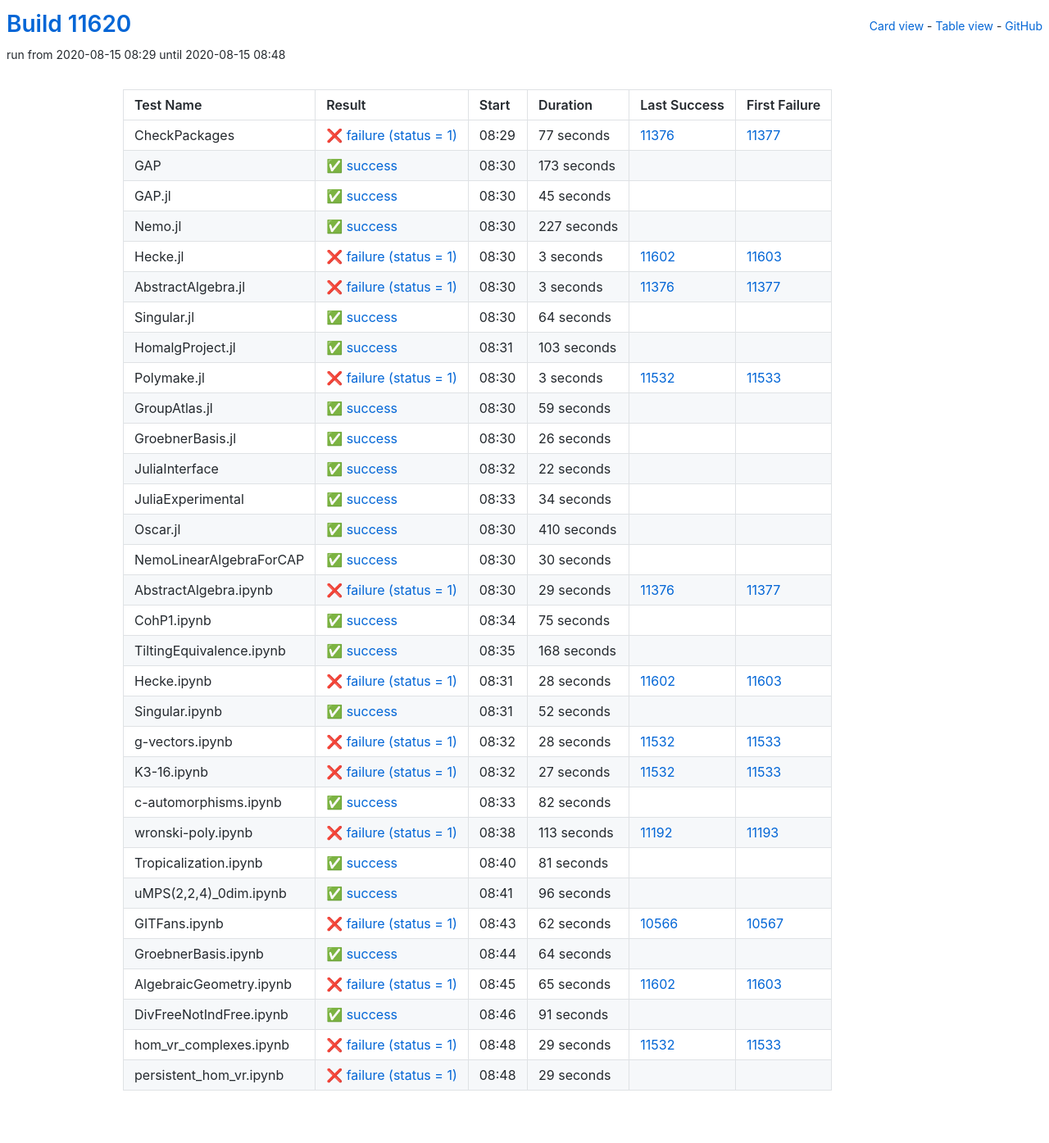
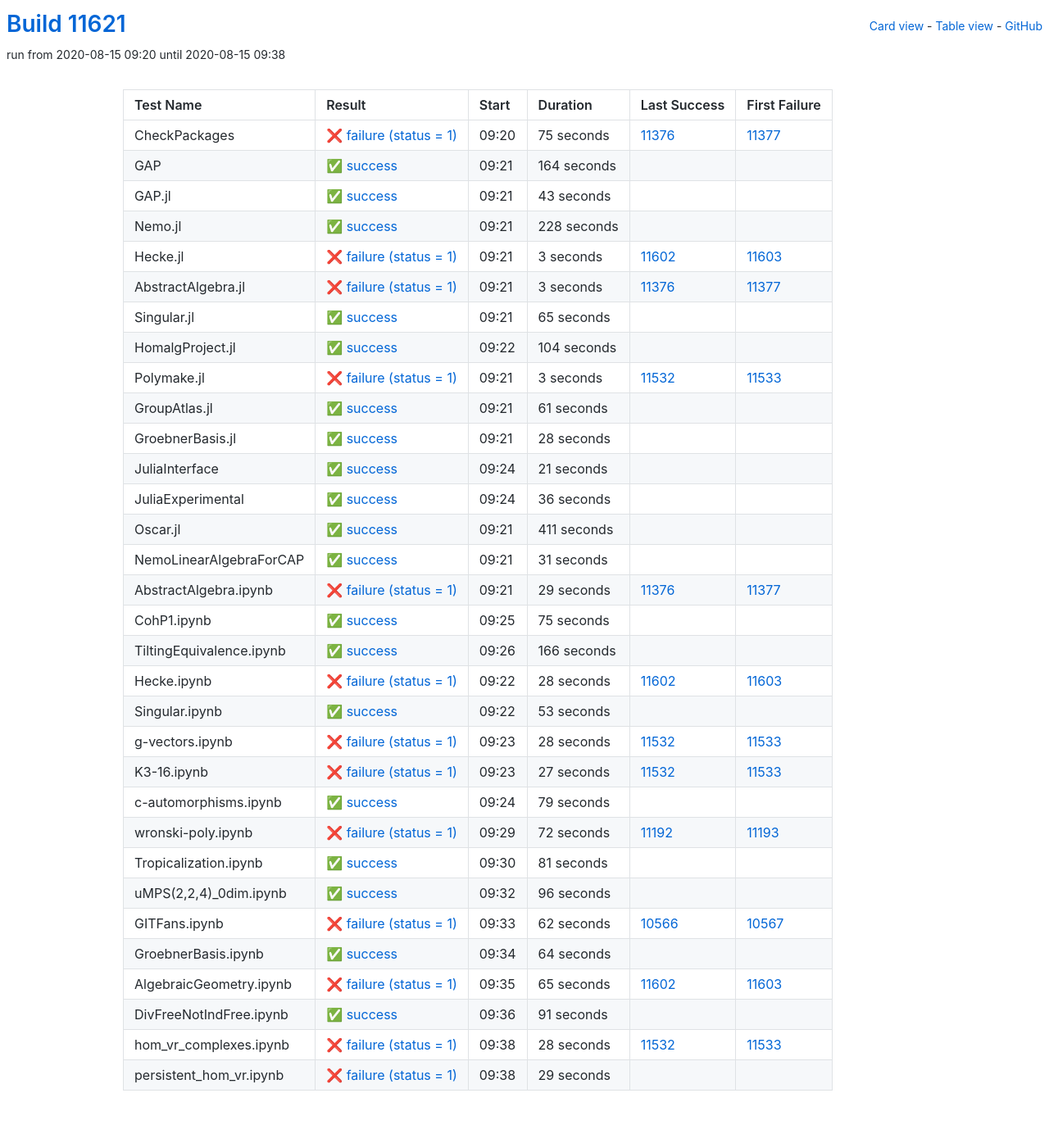
Before and after one commit to oscar-system/oscar-ci-status, a Jekyll site: the page built from table.html, in a window 1280 px wide. Shown: the whole page at 82% size. Built offline with Jekyll 4.4.1, drawn with Linux system fonts in a browser that asks for light colours.

Commit message:
Build #11621

```diff
--- a/_data/ci.yml
+++ b/_data/ci.yml
@@ -1,6 +1,6 @@
 ---
-build: 11620
-build_url: https://oscarci.mathematik.uni-kl.de/job/oscar/11620/
+build: 11621
+build_url: https://oscarci.mathematik.uni-kl.de/job/oscar/11621/
 job: oscar
 organization: oscar-system
 repo: oscar-ci-status
@@ -8,56 +8,56 @@
 tests:
 - name: CheckPackages
   id: checkpackages
-  log: https://oscarci.mathematik.uni-kl.de/job/oscar/11620/artifact/logs/build-11620/CheckPackages.log
-  start: 2020-08-15 08:29
+  log: https://oscarci.mathematik.uni-kl.de/job/oscar/11621/artifact/logs/build-11621/CheckPackages.log
+  start: 2020-08-15 09:20
   success: false
   exitcode: 1
   status: failure
-  duration: 77
+  duration: 75
   last_success: 11376
   last_success_url: https://oscarci.mathematik.uni-kl.de/job/oscar/11376/
   first_failure: 11377
   first_failure_url: https://oscarci.mathematik.uni-kl.de/job/oscar/11377/
 - name: GAP
   id: gap
-  log: https://oscarci.mathematik.uni-kl.de/job/oscar/11620/artifact/logs/build-11620/GAP.log
-  start: 2020-08-15 08:30
+  log: https://oscarci.mathematik.uni-kl.de/job/oscar/11621/artifact/logs/build-11621/GAP.log
+  start: 2020-08-15 09:21
   success: true
   exitcode: 0
   status: success
-  duration: 173
+  duration: 164
   last_success: false
   last_success_url:
   first_failure: false
   first_failure_url:
 - name: GAP.jl
   id: gap-jl
-  log: https://oscarci.mathematik.uni-kl.de/job/oscar/11620/artifact/logs/build-11620/GAP.jl.log
-  start: 2020-08-15 08:30
+  log: https://oscarci.mathematik.uni-kl.de/job/oscar/11621/artifact/logs/build-11621/GAP.jl.log
+  start: 2020-08-15 09:21
   success: true
   exitcode: 0
   status: success
-  duration: 45
+  duration: 43
   last_success: false
   last_success_url:
   first_failure: false
   first_failure_url:
 - name: Nemo.jl
   id: nemo-jl
-  log: https://oscarci.mathematik.uni-kl.de/job/oscar/11620/artifact/logs/build-11620/Nemo.jl.log
-  start: 2020-08-15 08:30
+  log: https://oscarci.mathematik.uni-kl.de/job/oscar/11621/artifact/logs/build-11621/Nemo.jl.log
+  start: 2020-08-15 09:21
   success: true
   exitcode: 0
   status: success
-  duration: 227
+  duration: 228
   last_success: false
   last_success_url:
   first_failure: false
   first_failure_url:
 - name: Hecke.jl
   id: hecke-jl
-  log: https://oscarci.mathematik.uni-kl.de/job/oscar/11620/artifact/logs/build-11620/Hecke.jl.log
-  start: 2020-08-15 08:30
+  log: https://oscarci.mathematik.uni-kl.de/job/oscar/11621/artifact/logs/build-11621/Hecke.jl.log
+  start: 2020-08-15 09:21
   success: false
   exitcode: 1
   status: failure
@@ -68,8 +68,8 @@
   first_failure_url: https://oscarci.mathematik.uni-kl.de/job/oscar/11603/
 - name: AbstractAlgebra.jl
   id: abstractalgebra-jl
-  log: https://oscarci.mathematik.uni-kl.de/job/oscar/11620/artifact/logs/build-11620/AbstractAlgebra.jl.log
-  start: 2020-08-15 08:30
+  log: https://oscarci.mathematik.uni-kl.de/job/oscar/11621/artifact/logs/build-11621/AbstractAlgebra.jl.log
+  start: 2020-08-15 09:21
   success: false
   exitcode: 1
   status: failure
@@ -80,32 +80,32 @@
   first_failure_url: https://oscarci.mathematik.uni-kl.de/job/oscar/11377/
 - name: Singular.jl
   id: singular-jl
-  log: https://oscarci.mathematik.uni-kl.de/job/oscar/11620/artifact/logs/build-11620/Singular.jl.log
-  start: 2020-08-15 08:30
+  log: https://oscarci.mathematik.uni-kl.de/job/oscar/11621/artifact/logs/build-11621/Singular.jl.log
+  start: 2020-08-15 09:21
   success: true
   exitcode: 0
   status: success
-  duration: 64
+  duration: 65
   last_success: false
   last_success_url:
   first_failure: false
   first_failure_url:
 - name: HomalgProject.jl
   id: homalgproject-jl
-  log: https://oscarci.mathematik.uni-kl.de/job/oscar/11620/artifact/logs/build-11620/HomalgProject.jl.log
-  start: 2020-08-15 08:31
+  log: https://oscarci.mathematik.uni-kl.de/job/oscar/11621/artifact/logs/build-11621/HomalgProject.jl.log
+  start: 2020-08-15 09:22
   success: true
   exitcode: 0
   status: success
-  duration: 103
+  duration: 104
   last_success: false
   last_success_url:
   first_failure: false
   first_failure_url:
 - name: Polymake.jl
   id: polymake-jl
-  log: https://oscarci.mathematik.uni-kl.de/job/oscar/11620/artifact/logs/build-11620/Polymake.jl.log
-  start: 2020-08-15 08:30
+  log: https://oscarci.mathematik.uni-kl.de/job/oscar/11621/artifact/logs/build-11621/Polymake.jl.log
+  start: 2020-08-15 09:21
   success: false
   exitcode: 1
   status: failure
@@ -116,80 +116,80 @@
   first_failure_url: https://oscarci.mathematik.uni-kl.de/job/oscar/11533/
 - name: GroupAtlas.jl
   id: groupatlas-jl
-  log: https://oscarci.mathematik.uni-kl.de/job/oscar/11620/artifact/logs/build-11620/GroupAtlas.jl.log
-  start: 2020-08-15 08:30
+  log: https://oscarci.mathematik.uni-kl.de/job/oscar/11621/artifact/logs/build-11621/GroupAtlas.jl.log
+  start: 2020-08-15 09:21
   success: true
   exitcode: 0
   status: success
-  duration: 59
+  duration: 61
   last_success: false
   last_success_url:
   first_failure: false
   first_failure_url:
 - name: GroebnerBasis.jl
   id: groebnerbasis-jl
-  log: https://oscarci.mathematik.uni-kl.de/job/oscar/11620/artifact/logs/build-11620/GroebnerBasis.jl.log
-  start: 2020-08-15 08:30
+  log: https://oscarci.mathematik.uni-kl.de/job/oscar/11621/artifact/logs/build-11621/GroebnerBasis.jl.log
+  start: 2020-08-15 09:21
   success: true
   exitcode: 0
   status: success
-  duration: 26
+  duration: 28
   last_success: false
   last_success_url:
   first_failure: false
   first_failure_url:
 - name: JuliaInterface
   id: juliainterface
-  log: https://oscarci.mathematik.uni-kl.de/job/oscar/11620/artifact/logs/build-11620/JuliaInterface.log
-  start: 2020-08-15 08:32
+  log: https://oscarci.mathematik.uni-kl.de/job/oscar/11621/artifact/logs/build-11621/JuliaInterface.log
+  start: 2020-08-15 09:24
   success: true
   exitcode: 0
   status: success
-  duration: 22
+  duration: 21
   last_success: false
   last_success_url:
   first_failure: false
   first_failure_url:
 - name: JuliaExperimental
   id: juliaexperimental
-  log: https://oscarci.mathematik.uni-kl.de/job/oscar/11620/artifact/logs/build-11620/JuliaExperimental.log
-  start: 2020-08-15 08:33
+  log: https://oscarci.mathematik.uni-kl.de/job/oscar/11621/artifact/logs/build-11621/JuliaExperimental.log
+  start: 2020-08-15 09:24
   success: true
   exitcode: 0
   status: success
-  duration: 34
+  duration: 36
   last_success: false
   last_success_url:
   first_failure: false
   first_failure_url:
 - name: Oscar.jl
   id: oscar-jl
-  log: https://oscarci.mathematik.uni-kl.de/job/oscar/11620/artifact/logs/build-11620/Oscar.jl.log
-  start: 2020-08-15 08:30
+  log: https://oscarci.mathematik.uni-kl.de/job/oscar/11621/artifact/logs/build-11621/Oscar.jl.log
+  start: 2020-08-15 09:21
   success: true
   exitcode: 0
   status: success
-  duration: 410
+  duration: 411
   last_success: false
   last_success_url:
   first_failure: false
   first_failure_url:
 - name: NemoLinearAlgebraForCAP
   id: nemolinearalgebraforcap
-  log: https://oscarci.mathematik.uni-kl.de/job/oscar/11620/artifact/logs/build-11620/NemoLinearAlgebraForCAP.log
-  start: 2020-08-15 08:30
+  log: https://oscarci.mathematik.uni-kl.de/job/oscar/11621/artifact/logs/build-11621/NemoLinearAlgebraForCAP.log
+  start: 2020-08-15 09:21
   success: true
   exitcode: 0
   status: success
-  duration: 30
+  duration: 31
   last_success: false
   last_success_url:
   first_failure: false
   first_failure_url:
 - name: AbstractAlgebra.ipynb
   id: abstractalgebra-ipynb
-  log: https://oscarci.mathematik.uni-kl.de/job/oscar/11620/artifact/logs/build-11620/AbstractAlgebra.ipynb.log
-  start: 2020-08-15 08:30
+  log: https://oscarci.mathematik.uni-kl.de/job/oscar/11621/artifact/logs/build-11621/AbstractAlgebra.ipynb.log
+  start: 2020-08-15 09:21
   success: false
   exitcode: 1
   status: failure
@@ -200,8 +200,8 @@
   first_failure_url: https://oscarci.mathematik.uni-kl.de/job/oscar/11377/
 - name: CohP1.ipynb
   id: cohp1-ipynb
-  log: https://oscarci.mathematik.uni-kl.de/job/oscar/11620/artifact/logs/build-11620/CohP1.ipynb.log
-  start: 2020-08-15 08:34
+  log: https://oscarci.mathematik.uni-kl.de/job/oscar/11621/artifact/logs/build-11621/CohP1.ipynb.log
+  start: 2020-08-15 09:25
   success: true
   exitcode: 0
   status: success
@@ -212,20 +212,20 @@
   first_failure_url:
 - name: TiltingEquivalence.ipynb
   id: tiltingequivalence-ipynb
-  log: https://oscarci.mathematik.uni-kl.de/job/oscar/11620/artifact/logs/build-11620/TiltingEquivalence.ipynb.log
-  start: 2020-08-15 08:35
+  log: https://oscarci.mathematik.uni-kl.de/job/oscar/11621/artifact/logs/build-11621/TiltingEquivalence.ipynb.log
+  start: 2020-08-15 09:26
   success: true
   exitcode: 0
   status: success
-  duration: 168
+  duration: 166
   last_success: false
   last_success_url:
   first_failure: false
   first_failure_url:
 - name: Hecke.ipynb
   id: hecke-ipynb
-  log: https://oscarci.mathematik.uni-kl.de/job/oscar/11620/artifact/logs/build-11620/Hecke.ipynb.log
-  start: 2020-08-15 08:31
+  log: https://oscarci.mathematik.uni-kl.de/job/oscar/11621/artifact/logs/build-11621/Hecke.ipynb.log
+  start: 2020-08-15 09:22
   success: false
   exitcode: 1
   status: failure
@@ -236,20 +236,20 @@
   first_failure_url: https://oscarci.mathematik.uni-kl.de/job/oscar/11603/
 - name: Singular.ipynb
   id: singular-ipynb
-  log: https://oscarci.mathematik.uni-kl.de/job/oscar/11620/artifact/logs/build-11620/Singular.ipynb.log
-  start: 2020-08-15 08:31
+  log: https://oscarci.mathematik.uni-kl.de/job/oscar/11621/artifact/logs/build-11621/Singular.ipynb.log
+  start: 2020-08-15 09:22
   success: true
   exitcode: 0
   status: success
-  duration: 52
+  duration: 53
   last_success: false
   last_success_url:
   first_failure: false
   first_failure_url:
 - name: g-vectors.ipynb
   id: g-vectors-ipynb
-  log: https://oscarci.mathematik.uni-kl.de/job/oscar/11620/artifact/logs/build-11620/g-vectors.ipynb.log
-  start: 2020-08-15 08:32
+  log: https://oscarci.mathematik.uni-kl.de/job/oscar/11621/artifact/logs/build-11621/g-vectors.ipynb.log
+  start: 2020-08-15 09:23
   success: false
   exitcode: 1
   status: failure
@@ -260,8 +260,8 @@
   first_failure_url: https://oscarci.mathematik.uni-kl.de/job/oscar/11533/
 - name: K3-16.ipynb
   id: k3-16-ipynb
-  log: https://oscarci.mathematik.uni-kl.de/job/oscar/11620/artifact/logs/build-11620/K3-16.ipynb.log
-  start: 2020-08-15 08:32
+  log: https://oscarci.mathematik.uni-kl.de/job/oscar/11621/artifact/logs/build-11621/K3-16.ipynb.log
+  start: 2020-08-15 09:23
   success: false
   exitcode: 1
   status: failure
@@ -272,32 +272,32 @@
   first_failure_url: https://oscarci.mathematik.uni-kl.de/job/oscar/11533/
 - name: c-automorphisms.ipynb
   id: c-automorphisms-ipynb
-  log: https://oscarci.mathematik.uni-kl.de/job/oscar/11620/artifact/logs/build-11620/c-automorphisms.ipynb.log
-  start: 2020-08-15 08:33
+  log: https://oscarci.mathematik.uni-kl.de/job/oscar/11621/artifact/logs/build-11621/c-automorphisms.ipynb.log
+  start: 2020-08-15 09:24
   success: true
   exitcode: 0
   status: success
-  duration: 82
+  duration: 79
   last_success: false
   last_success_url:
   first_failure: false
   first_failure_url:
 - name: wronski-poly.ipynb
   id: wronski-poly-ipynb
-  log: https://oscarci.mathematik.uni-kl.de/job/oscar/11620/artifact/logs/build-11620/wronski-poly.ipynb.log
-  start: 2020-08-15 08:38
+  log: https://oscarci.mathematik.uni-kl.de/job/oscar/11621/artifact/logs/build-11621/wronski-poly.ipynb.log
+  start: 2020-08-15 09:29
   success: false
   exitcode: 1
   status: failure
-  duration: 113
+  duration: 72
   last_success: 11192
   last_success_url: https://oscarci.mathematik.uni-kl.de/job/oscar/11192/
   first_failure: 11193
   first_failure_url: https://oscarci.mathematik.uni-kl.de/job/oscar/11193/
 - name: Tropicalization.ipynb
   id: tropicalization-ipynb
-  log: https://oscarci.mathematik.uni-kl.de/job/oscar/11620/artifact/logs/build-11620/Tropicalization.ipynb.log
-  start: 2020-08-15 08:40
+  log: https://oscarci.mathematik.uni-kl.de/job/oscar/11621/artifact/logs/build-11621/Tropicalization.ipynb.log
+  start: 2020-08-15 09:30
   success: true
   exitcode: 0
   status: success
@@ -308,8 +308,8 @@
   first_failure_url:
 - name: uMPS(2,2,4)_0dim.ipynb
   id: umps-2-2-4-0dim-ipynb
-  log: https://oscarci.mathematik.uni-kl.de/job/oscar/11620/artifact/logs/build-11620/uMPS-2-2-4-_0dim.ipynb.log
-  start: 2020-08-15 08:41
+  log: https://oscarci.mathematik.uni-kl.de/job/oscar/11621/artifact/logs/build-11621/uMPS-2-2-4-_0dim.ipynb.log
+  start: 2020-08-15 09:32
   success: true
   exitcode: 0
   status: success
@@ -320,8 +320,8 @@
   first_failure_url:
 - name: GITFans.ipynb
   id: gitfans-ipynb
-  log: https://oscarci.mathematik.uni-kl.de/job/oscar/11620/artifact/logs/build-11620/GITFans.ipynb.log
-  start: 2020-08-15 08:43
+  log: https://oscarci.mathematik.uni-kl.de/job/oscar/11621/artifact/logs/build-11621/GITFans.ipynb.log
+  start: 2020-08-15 09:33
   success: false
   exitcode: 1
   status: failure
@@ -332,8 +332,8 @@
   first_failure_url: https://oscarci.mathematik.uni-kl.de/job/oscar/10567/
 - name: GroebnerBasis.ipynb
   id: groebnerbasis-ipynb
-  log: https://oscarci.mathematik.uni-kl.de/job/oscar/11620/artifact/logs/build-11620/GroebnerBasis.ipynb.log
-  start: 2020-08-15 08:44
+  log: https://oscarci.mathematik.uni-kl.de/job/oscar/11621/artifact/logs/build-11621/GroebnerBasis.ipynb.log
+  start: 2020-08-15 09:34
   success: true
   exitcode: 0
   status: success
@@ -344,8 +344,8 @@
   first_failure_url:
 - name: AlgebraicGeometry.ipynb
   id: algebraicgeometry-ipynb
-  log: https://oscarci.mathematik.uni-kl.de/job/oscar/11620/artifact/logs/build-11620/AlgebraicGeometry.ipynb.log
-  start: 2020-08-15 08:45
+  log: https://oscarci.mathematik.uni-kl.de/job/oscar/11621/artifact/logs/build-11621/AlgebraicGeometry.ipynb.log
+  start: 2020-08-15 09:35
   success: false
   exitcode: 1
   status: failure
@@ -356,8 +356,8 @@
   first_failure_url: https://oscarci.mathematik.uni-kl.de/job/oscar/11603/
 - name: DivFreeNotIndFree.ipynb
   id: divfreenotindfree-ipynb
-  log: https://oscarci.mathematik.uni-kl.de/job/oscar/11620/artifact/logs/build-11620/DivFreeNotIndFree.ipynb.log
-  start: 2020-08-15 08:46
+  log: https://oscarci.mathematik.uni-kl.de/job/oscar/11621/artifact/logs/build-11621/DivFreeNotIndFree.ipynb.log
+  start: 2020-08-15 09:36
   success: true
   exitcode: 0
   status: success
@@ -368,20 +368,20 @@
   first_failure_url:
 - name: hom_vr_complexes.ipynb
   id: hom-vr-complexes-ipynb
-  log: https://oscarci.mathematik.uni-kl.de/job/oscar/11620/artifact/logs/build-11620/hom_vr_complexes.ipynb.log
-  start: 2020-08-15 08:48
+  log: https://oscarci.mathematik.uni-kl.de/job/oscar/11621/artifact/logs/build-11621/hom_vr_complexes.ipynb.log
+  start: 2020-08-15 09:38
   success: false
   exitcode: 1
   status: failure
-  duration: 29
+  duration: 28
   last_success: 11532
   last_success_url: https://oscarci.mathematik.uni-kl.de/job/oscar/11532/
   first_failure: 11533
   first_failure_url: https://oscarci.mathematik.uni-kl.de/job/oscar/11533/
 - name: persistent_hom_vr.ipynb
   id: persistent-hom-vr-ipynb
-  log: https://oscarci.mathematik.uni-kl.de/job/oscar/11620/artifact/logs/build-11620/persistent_hom_vr.ipynb.log
-  start: 2020-08-15 08:48
+  log: https://oscarci.mathematik.uni-kl.de/job/oscar/11621/artifact/logs/build-11621/persistent_hom_vr.ipynb.log
+  start: 2020-08-15 09:38
   success: false
   exitcode: 1
   status: failure
```
Also changed, not shown: README.md.
